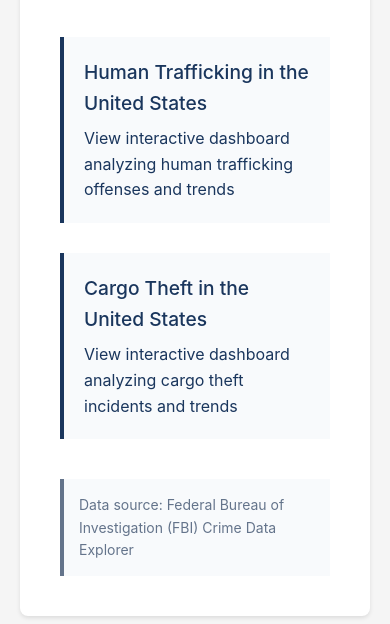
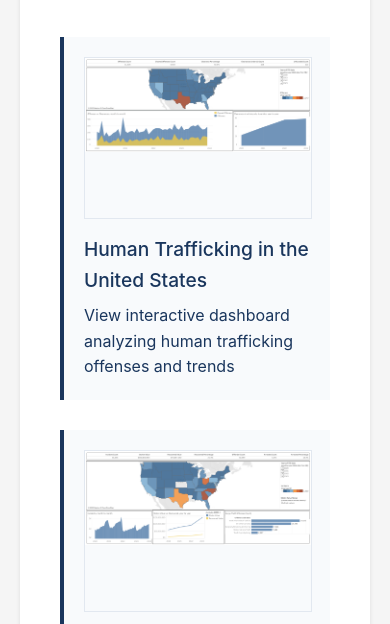
Before and after one commit to edprice25/fbi-cde-master-files-processor, a plain HTML site: page docs/index.html in a window 390 px wide. Shown: the part 187-811 px from the top of the page. Drawn offline with Linux system fonts and the light colour scheme.

Commit message:
Add files via upload

```diff
--- a/docs/index.html
+++ b/docs/index.html
@@ -14,7 +14,7 @@
             line-height: 1.6;
         }
         .container {
-            max-width: 800px;
+            max-width: 900px;
             margin: 0 auto;
             background: white;
             padding: 40px;
@@ -28,7 +28,8 @@
             font-weight: 600;
         }
         .dashboard-link {
-            display: block;
+            display: flex;
+            align-items: center;
             margin: 30px 0;
             padding: 20px;
             background: #f8fafc;
@@ -40,6 +41,19 @@
         .dashboard-link:hover {
             background: #e2e8f0;
             transform: translateX(5px);
+        }
+        .dashboard-thumbnail {
+            flex: 0 0 160px;
+            margin-right: 20px;
+            border: 1px solid #e2e8f0;
+        }
+        .dashboard-thumbnail img {
+            width: 100%;
+            height: auto;
+            display: block;
+        }
+        .dashboard-info {
+            flex: 1;
         }
         .dashboard-title {
             font-size: 1.2em;
@@ -54,6 +68,18 @@
             font-size: 14px;
             color: #64748b;
         }
+        @media (max-width: 600px) {
+            .dashboard-link {
+                flex-direction: column;
+                align-items: flex-start;
+            }
+            .dashboard-thumbnail {
+                margin-right: 0;
+                margin-bottom: 15px;
+                width: 100%;
+                max-width: 300px;
+            }
+        }
     </style>
 </head>
 <body>
@@ -63,19 +89,33 @@
         <a href="https://public.tableau.com/views/HumanTraffickingintheUnitedStates_17377826535650/FBIOverview?:showVizHome=no&:embed=true"
            class="dashboard-link"
            target="_blank">
-            <div class="dashboard-title">Human Trafficking in the United States</div>
-            View interactive dashboard analyzing human trafficking offenses and trends
+            <div class="dashboard-thumbnail">
+<!--                <img src="https://public.tableau.com/static/images/Hu/HumanTraffickingintheUnitedStates_17377826535650/FBIOverview/1.png" -->
+                <img src="FBI Overview - Human Trafficking.png"
+                     alt="Human Trafficking Dashboard Preview">
+            </div>
+            <div class="dashboard-info">
+                <div class="dashboard-title">Human Trafficking in the United States</div>
+                View interactive dashboard analyzing human trafficking offenses and trends
+            </div>
         </a>
 
         <a href="https://public.tableau.com/views/CargoTheftintheUnitedStates/FBIOverview-CargoTheft?:showVizHome=no&:embed=true"
            class="dashboard-link"
            target="_blank">
-            <div class="dashboard-title">Cargo Theft in the United States</div>
-            View interactive dashboard analyzing cargo theft incidents and trends
+            <div class="dashboard-thumbnail">
+<!--                <img src="https://public.tableau.com/static/images/Ca/CargoTheftintheUnitedStates/FBIOverview-CargoTheft/1.png" -->
+                <img src="FBI Overview - Cargo Theft.png"
+                     alt="Cargo Theft Dashboard Preview">
+            </div>
+            <div class="dashboard-info">
+                <div class="dashboard-title">Cargo Theft in the United States</div>
+                View interactive dashboard analyzing cargo theft incidents and trends
+            </div>
         </a>
 
         <div class="disclaimer">
-            Data source: Federal Bureau of Investigation (FBI) Crime Data Explorer
+            Data source:  Federal Bureau of Investigation (FBI) Crime Data Explorer (CDE)
         </div>
     </div>
 </body>
```
